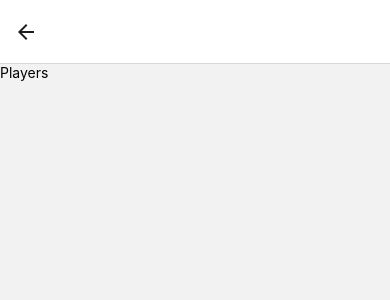
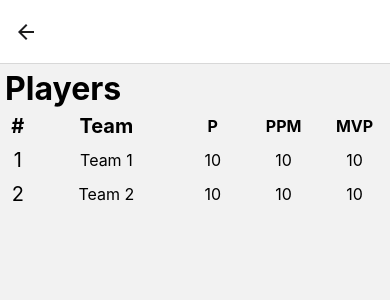
Before and after one commit to BeltranBulbarella/basketballApp, a React Native app: screen /Players in a window 390 px wide. Shown: the top 300 px of the page. Built offline with nearby package versions, Linux system fonts and the light colour scheme; no server answers.

Commit message:
feat: added players tab

```diff
--- a/src/modules/players/Players.tsx
+++ b/src/modules/players/Players.tsx
@@ -1,12 +1,95 @@
 import React from 'react';
-import {View, Text} from 'react-native';
+import {View, Text, StyleSheet} from 'react-native';
+
+const mockData = [
+  {
+    id: 1,
+    team: 'Team 1',
+    points: 10,
+    ppm: 10,
+    mvp: 10,
+  },
+  {
+    id: 2,
+    team: 'Team 2',
+    points: 10,
+    ppm: 10,
+    mvp: 10,
+  },
+];
 
 const Players = ({navigation}: {navigation: any}) => {
   return (
     <View>
-      <Text>Players</Text>
+      <Text style={styles.title}>Players</Text>
+      <View style={styles.container}>
+        <Text style={styles.subtitleNumber}>#</Text>
+        <Text style={styles.subtitleTeam}>Team</Text>
+        <Text style={styles.subtitle}>P</Text>
+        <Text style={styles.subtitle}>PPM</Text>
+        <Text style={styles.subtitle}>MVP</Text>
+      </View>
+      {mockData.map((data, index) => {
+        return (
+          <View style={[styles.container, {marginTop: 10}]} key={index}>
+            <Text style={styles.mapSubtitleNumber}>{data.id}</Text>
+            <Text style={styles.mapSubtitleTeam}>{data.team}</Text>
+            <Text style={styles.mapSubtitle}>{data.points}</Text>
+            <Text style={styles.mapSubtitle}>{data.ppm}</Text>
+            <Text style={styles.mapSubtitle}>{data.mvp}</Text>
+          </View>
+        );
+      })}
     </View>
   );
 };
 
+const styles = StyleSheet.create({
+  container: {
+    flexDirection: 'row',
+    alignItems: 'center',
+  },
+  title: {
+    width: 211,
+    height: 50,
+    fontWeight: 'bold',
+    fontSize: 32,
+    lineHeight: 39,
+    padding: 5,
+  },
+  subtitle: {
+    fontSize: 16,
+    fontWeight: 'bold',
+    textAlign: 'center',
+    flex: 1,
+  },
+  subtitleNumber: {
+    fontSize: 20,
+    fontWeight: 'bold',
+    textAlign: 'center',
+    flex: 0.5,
+  },
+  subtitleTeam: {
+    fontSize: 20,
+    fontWeight: 'bold',
+    textAlign: 'center',
+    flex: 2,
+  },
+  mapSubtitleNumber: {
+    fontSize: 20,
+    textAlign: 'center',
+    flex: 0.5,
+  },
+  mapSubtitleTeam: {
+    fontSize: 16,
+    textAlign: 'center',
+    flex: 2,
+  },
+  mapSubtitle: {
+    fontSize: 16,
+    textAlign: 'center',
+    flex: 1,
+  },
+});
+
 export default Players;
--- a/src/modules/standings/Standings.tsx
+++ b/src/modules/standings/Standings.tsx
@@ -1,12 +1,23 @@
 import React from 'react';
-import {View, Text} from 'react-native';
+import {View, Text, StyleSheet} from 'react-native';
 
 const Standings = ({navigation}: {navigation: any}) => {
   return (
     <View>
-      <Text>Standings</Text>
+      <Text style={styles.title}>Standings</Text>
     </View>
   );
 };
 
+const styles = StyleSheet.create({
+  title: {
+    width: 211,
+    height: 50,
+    fontWeight: 'bold',
+    fontSize: 32,
+    lineHeight: 35,
+    padding: 5,
+  },
+});
+
 export default Standings;
```
